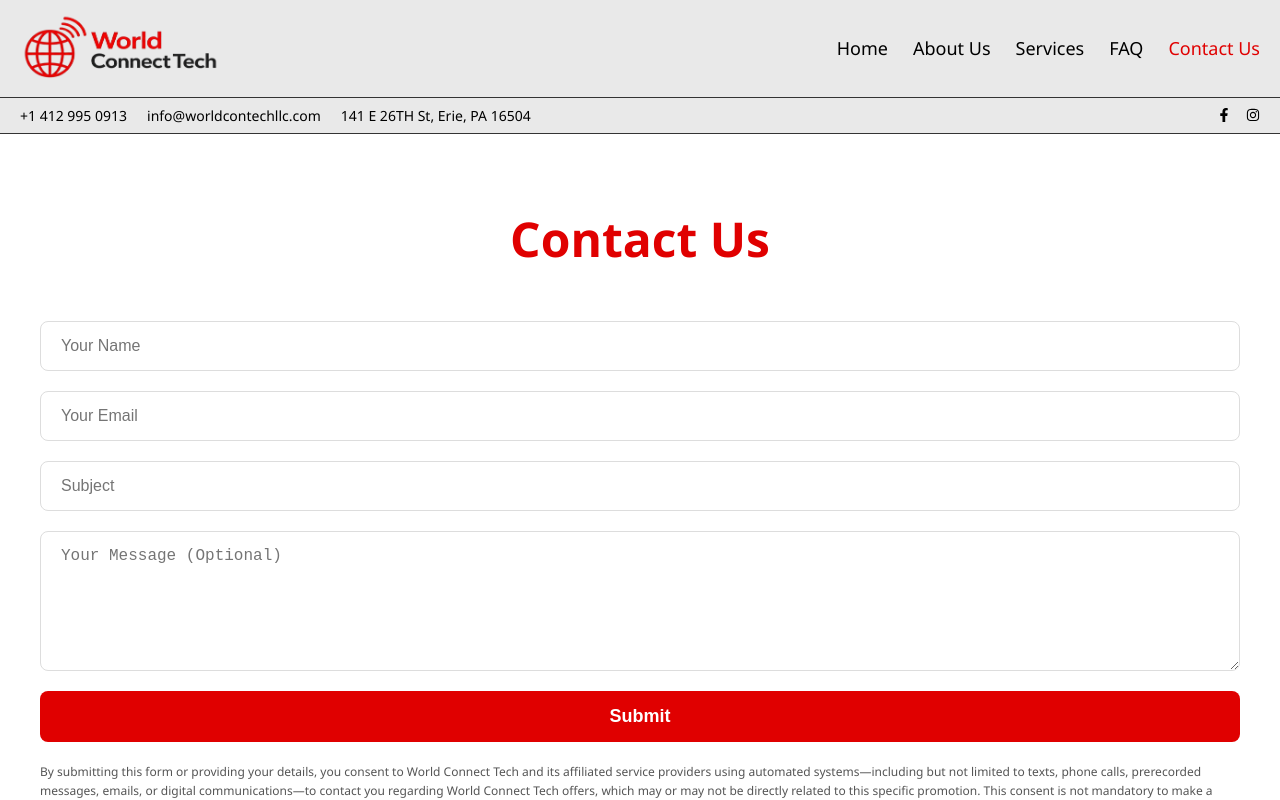
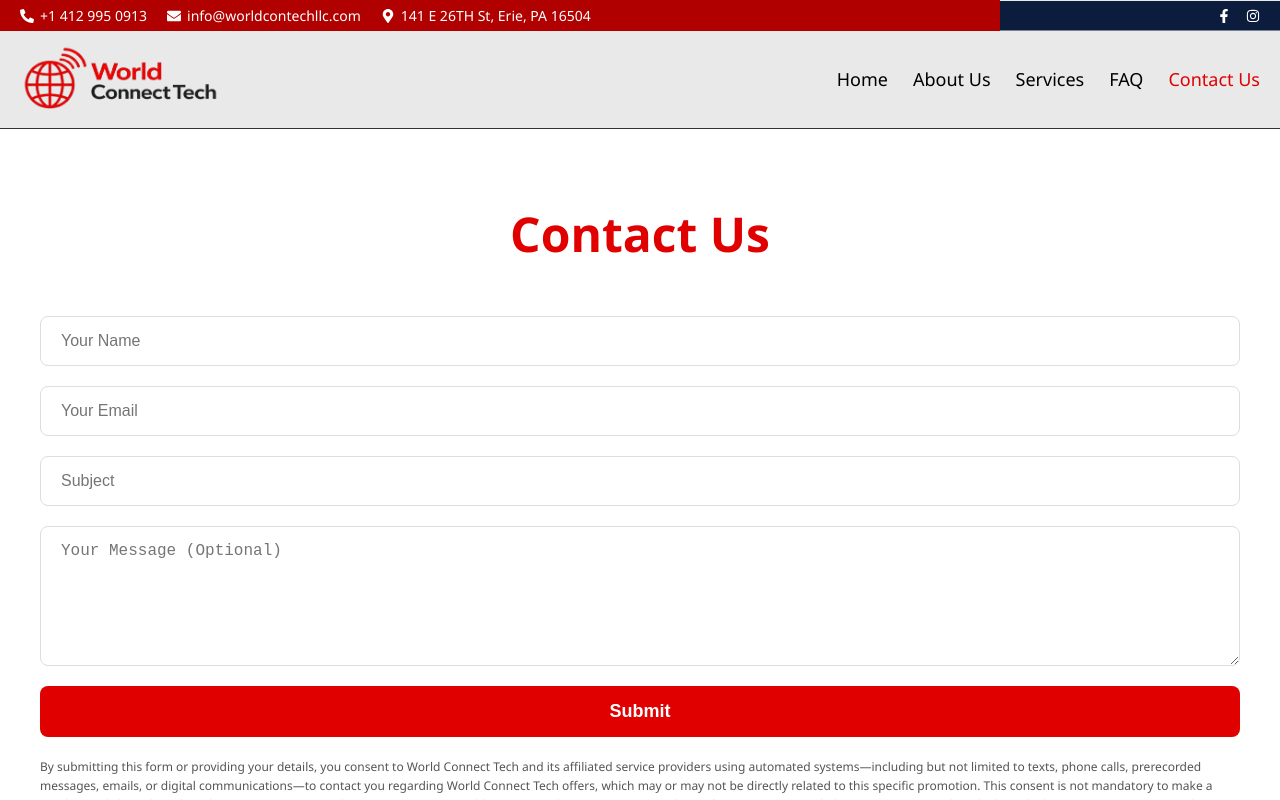
Before and after one commit to shif-aahmed/world-connect-tech, a React (Vite) app: page /contact in a window 1280 px wide. Built offline with nearby package versions, Linux system fonts and the light colour scheme.

Commit message:
first commit

```diff
--- a/src/components/Navbar/Navbar.css
+++ b/src/components/Navbar/Navbar.css
@@ -5,46 +5,69 @@
   border-bottom: 1px solid #333;
 }
 
-/* Top bar */
+/* ========================= */
+/* TOP BAR (CONTACT INFO) */
+/* ========================= */
+
 .topBar {
   display: flex;
   justify-content: space-between;
   align-items: center;
-  padding: 8px 20px;
-  border-top: 1px solid #333;
   font-size: 14px;
 }
-.socials {
-  display: flex;
-  gap: 15px;
-}
 
+/* LEFT HALF – RED */
 .contactInfo {
   display: flex;
   gap: 20px;
   flex-wrap: wrap;
+  width: 80%;
+  background-color: #b00000;
+  padding: 6px 20px;
 }
 
-/* ✅ ADDED: style contact links */
 .contactInfo a {
-  color: rgb(0, 0, 0);
+  color: #ffffff;
   text-decoration: none;
   cursor: pointer;
-
+  display: flex;
+  align-items: center;
+  gap: 6px;
 }
 
 .contactInfo a:hover {
-  text-decoration: none;
-  color: #e00000;
+  color: #ffe5e5;
 }
 
-/* Bottom bar */
+/* RIGHT HALF – NAVY */
+.socials {
+  width: 20%;
+  display: flex;
+  justify-content: flex-end;
+  align-items: center;
+  gap: 15px;
+  background-color: #0b1c3d;
+  padding: 8px 20px;
+  color: #ffffff;
+clip-path: polygon(
+  0 0,          /* top-left (unchanged) */
+  100% 0,       /* top-right */
+  100% 100%,    /* bottom-right */
+  -5% 100%      /* bottom-left (outer / sticks out) */
+);
+}
+
+/* ========================= */
+/* BOTTOM BAR (LOGO + LINKS) */
+/* ========================= */
+
 .bottomBar {
   display: flex;
+  align-items: center;
   justify-content: space-between;
-  align-items: center;
   padding: 12px 20px;
   position: relative;
+  gap: 40px; /* brings links closer to logo */
 }
 
 .logo {
@@ -52,14 +75,14 @@
   font-weight: bold;
 }
 
+.logo img {
+  width: 200px;
+  height: auto;
+}
+
 .links {
   display: flex;
   gap: 25px;
-}
-
-.logo img {
-  width: 200px;
-  height: auto;
 }
 
 .link {
@@ -69,14 +92,19 @@
   text-decoration: none;
   font-size: 18px;
 }
+
 .link:hover {
   color: #e00000;
 }
+
 .link.active {
   color: #e00000;
 }
 
-/* Menu toggle button */
+/* ========================= */
+/* MENU TOGGLE */
+/* ========================= */
+
 .menuToggle {
   display: none;
   font-size: 24px;
@@ -84,7 +112,7 @@
 }
 
 /* ========================= */
-/* RESPONSIVE WITH TOGGLE */
+/* RESPONSIVE */
 /* ========================= */
 
 @media (max-width: 769px) {
@@ -107,4 +135,13 @@
     display: flex;
     z-index: 9999;
   }
+  .topBar{
+    flex-wrap: wrap;
+  }
+  .socials {
+    width: 100%;
+  }
+  .contactInfo {
+     width: 100%;
+  }
 }
--- a/src/components/Navbar/Navbar.jsx
+++ b/src/components/Navbar/Navbar.jsx
@@ -1,6 +1,12 @@
 import { useState } from "react";
 import { NavLink } from "react-router-dom";
-import { FaFacebookF, FaInstagram } from "react-icons/fa";
+import {
+  FaFacebookF,
+  FaInstagram,
+  FaPhoneAlt,
+  FaEnvelope,
+  FaMapMarkerAlt,
+} from "react-icons/fa";
 import logo from "../../assets/logo.png";
 
 import "./Navbar.css";
@@ -19,13 +25,36 @@ const Navbar = () => {
   return (
     <nav className="navbar">
 
-      {/* Bottom section */}
+      {/* TOP BAR (Contact Info) */}
+      <div className="topBar">
+        <div className="contactInfo">
+          <a href="tel:+14129950913">
+            <FaPhoneAlt /> +1 412 995 0913
+          </a>
+          <a href="mailto:info@worldcontechllc.com">
+            <FaEnvelope /> info@worldcontechllc.com
+          </a>
+          <a
+            href="https://www.google.com/maps?q=141+E+26TH+St,+Erie,+PA+16504"
+            target="_blank"
+            rel="noopener noreferrer"
+          >
+            <FaMapMarkerAlt /> 141 E 26TH St, Erie, PA 16504
+          </a>
+        </div>
+
+        <div className="socials">
+          <FaFacebookF />
+          <FaInstagram />
+        </div>
+      </div>
+
+      {/* BOTTOM BAR (Logo + Links) */}
       <div className="bottomBar">
         <div className="logo">
           <img src={logo} alt="Logo" />
         </div>
 
-        {/* Menu toggle button (mobile only) */}
         <div className="menuToggle" onClick={() => setMenuOpen(!menuOpen)}>
           ☰
         </div>
@@ -45,26 +74,6 @@ const Navbar = () => {
           ))}
         </div>
       </div>
-            <div className="topBar">
-        <div className="contactInfo">
-          <a href="tel:+14129950913">+1 412 995 0913</a>
-          <a href="mailto:info@worldcontechllc.com">
-            info@worldcontechllc.com
-          </a>
-          <a
-            href="https://www.google.com/maps?q=141+E+26TH+St,+Erie,+PA+16504"
-            target="_blank"
-            rel="noopener noreferrer"
-          >
-            141 E 26TH St, Erie, PA 16504
-          </a>
-        </div>
-
-        <div className="socials">
-          <FaFacebookF />
-          <FaInstagram />
-        </div>
-      </div>
     </nav>
   );
 };
```
